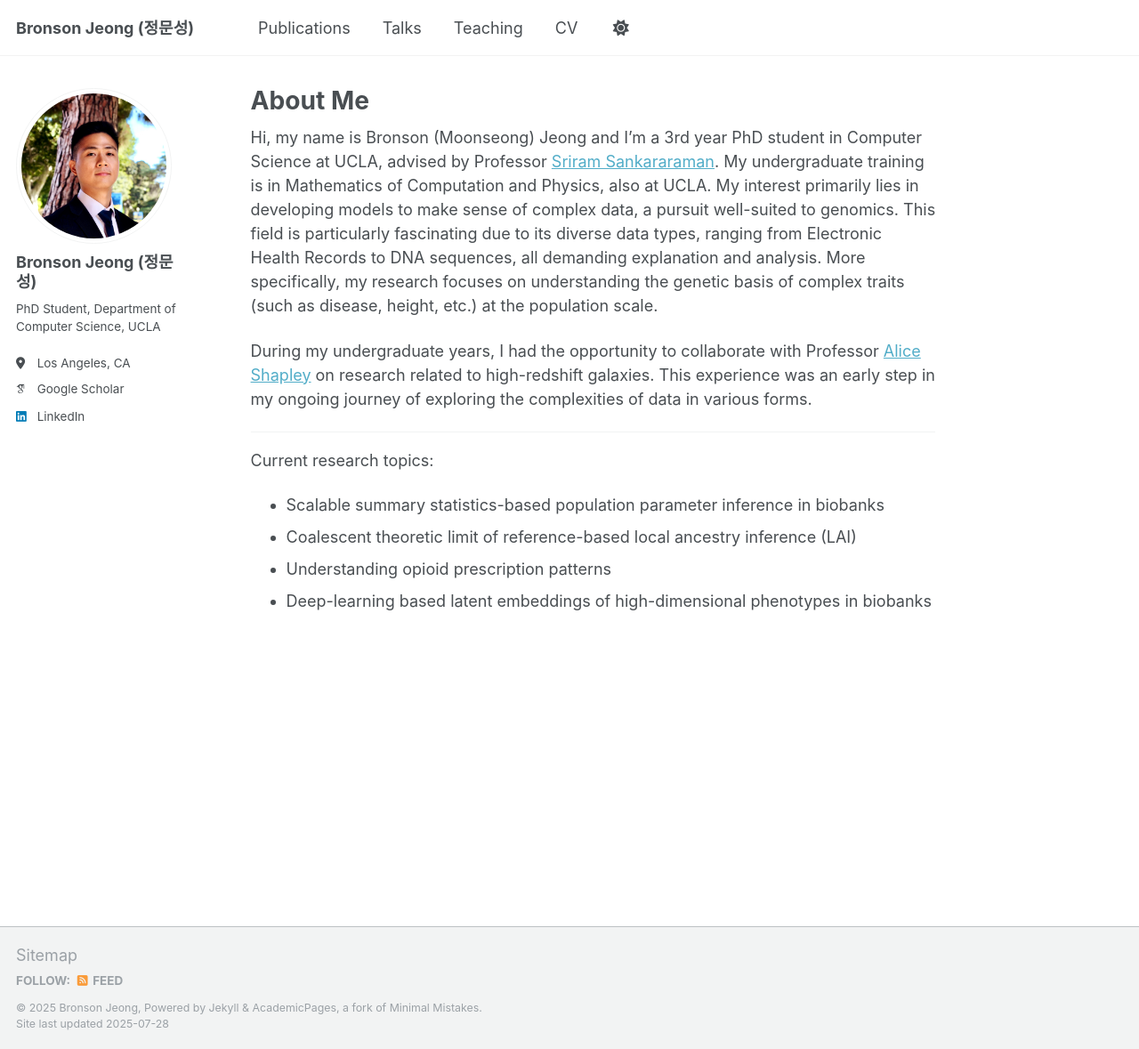
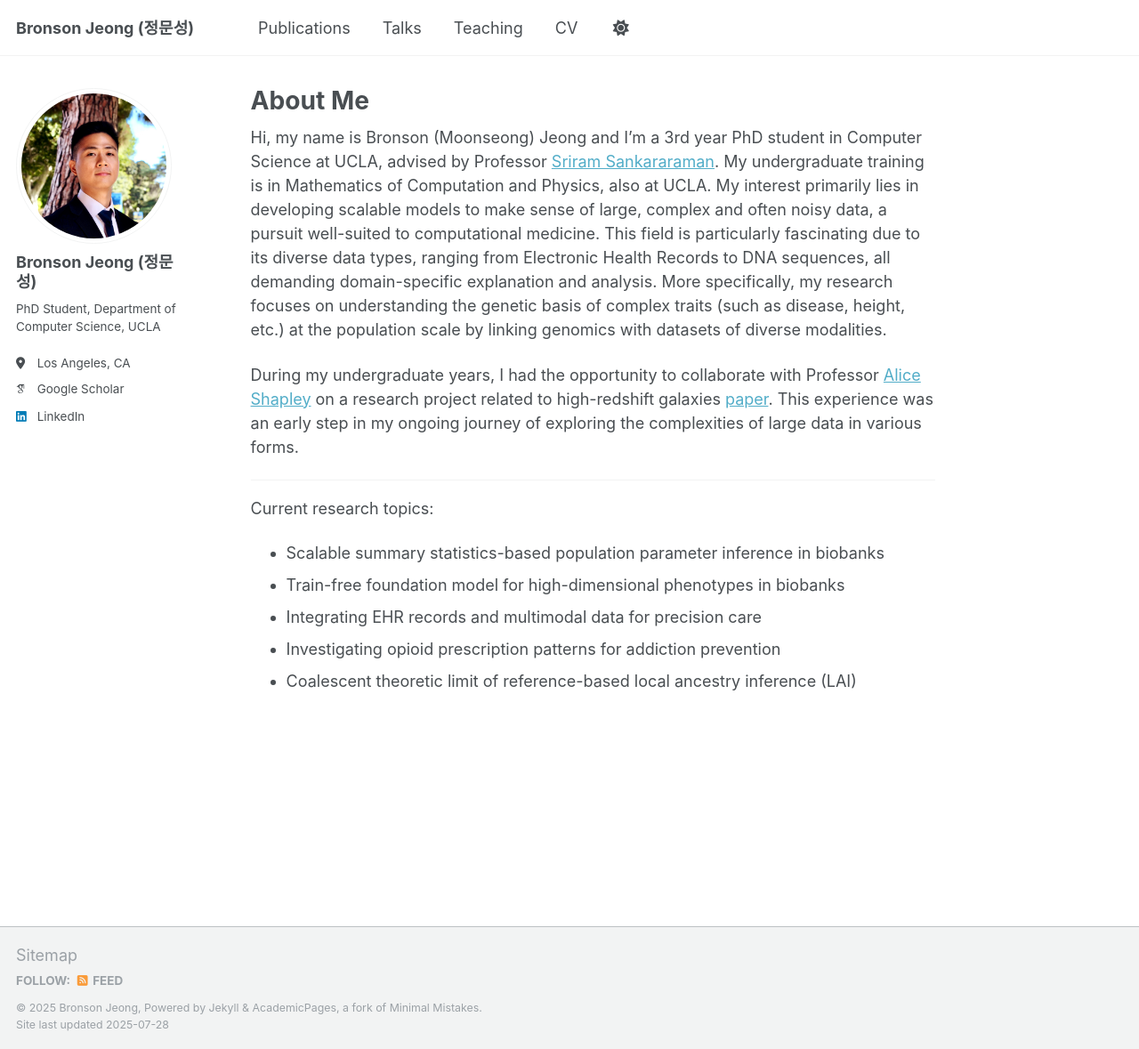
Before and after one commit to bronsonj98/bronsonj98.github.io, a Jekyll site: the page built from _pages/about.md, in a window 1280 px wide and 1179 px high. Shown: the whole window at 89% size. Built offline with Jekyll 4.4.1, drawn with Linux system fonts in a browser that asks for light colours; some web fonts are replaced.

```diff
--- a/_pages/about.md
+++ b/_pages/about.md
@@ -7,14 +7,15 @@ redirect_from:
   - /about.html
 ---
 
-Hi, my name is Bronson (Moonseong) Jeong and I'm a 3rd year PhD student in Computer Science at UCLA, advised by Professor [Sriram Sankararaman](http://web.cs.ucla.edu/~sriram/). My undergraduate training is in Mathematics of Computation and Physics, also at UCLA. My interest primarily lies in developing models to make sense of complex data, a pursuit well-suited to genomics. This field is particularly fascinating due to its diverse data types, ranging from Electronic Health Records to DNA sequences, all demanding explanation and analysis. More specifically, my research focuses on understanding the genetic basis of complex traits (such as disease, height, etc.) at the population scale.
+Hi, my name is Bronson (Moonseong) Jeong and I'm a 3rd year PhD student in Computer Science at UCLA, advised by Professor [Sriram Sankararaman](http://web.cs.ucla.edu/~sriram/). My undergraduate training is in Mathematics of Computation and Physics, also at UCLA. My interest primarily lies in developing scalable models to make sense of large, complex and often noisy data, a pursuit well-suited to computational medicine. This field is particularly fascinating due to its diverse data types, ranging from Electronic Health Records to DNA sequences, all demanding domain-specific explanation and analysis. More specifically, my research focuses on understanding the genetic basis of complex traits (such as disease, height, etc.) at the population scale by linking genomics with datasets of diverse modalities.
 
-During my undergraduate years, I had the opportunity to collaborate with Professor [Alice Shapley](https://www.astro.ucla.edu/~aes/) on research related to high-redshift galaxies. This experience was an early step in my ongoing journey of exploring the complexities of data in various forms.
+During my undergraduate years, I had the opportunity to collaborate with Professor [Alice Shapley](https://www.astro.ucla.edu/~aes/) on a research project related to high-redshift galaxies [paper](https://iopscience.iop.org/article/10.3847/2041-8213/abba7a). This experience was an early step in my ongoing journey of exploring the complexities of large data in various forms.
 
 -----
 
 Current research topics:
 * Scalable summary statistics-based population parameter inference in biobanks
+* Train-free foundation model for high-dimensional phenotypes in biobanks
+* Integrating EHR records and multimodal data for precision care
+* Investigating opioid prescription patterns for addiction prevention
 * Coalescent theoretic limit of reference-based local ancestry inference (LAI)
-* Understanding opioid prescription patterns
-* Deep-learning based latent embeddings of high-dimensional phenotypes in biobanks
```
Also changed, not shown: _publications/apj-neon.md (+1 -1 lines).
